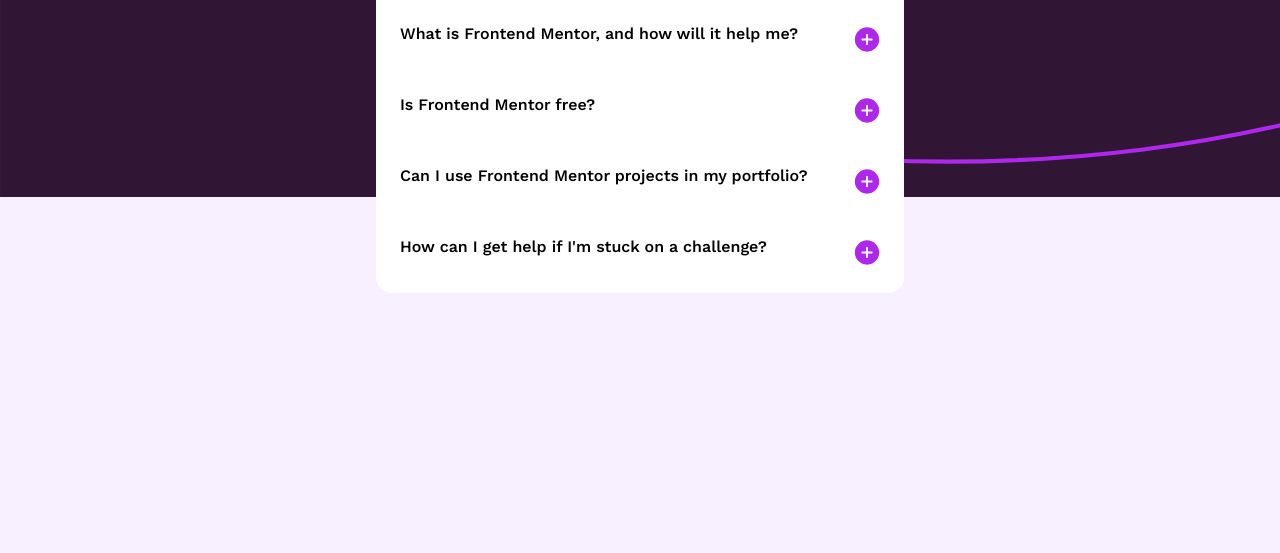
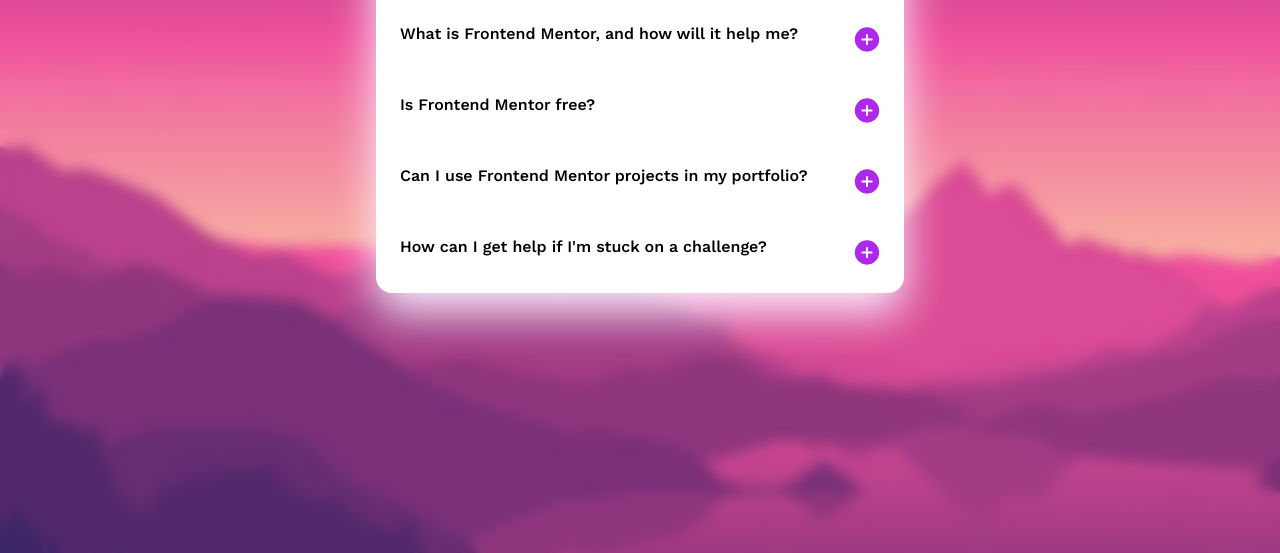
Before and after one commit to 0xabdul/FAQ-accordion, a plain HTML site: page index.html in a window 1280 px wide. Shown: the part 247-800 px from the top of the page. Drawn offline with nearby package versions, Linux system fonts and the light colour scheme.

Commit message:
edit background img

```diff
--- a/style.css
+++ b/style.css
@@ -16,7 +16,10 @@ body{
     display: flex;
     justify-content:center;
     align-items: center;
-    background-image:url(assets/images/background-pattern-desktop.svg);
+    background-image: url(mountains-the-game-lake-forest-wallpaper-preview.jpg);
+    background-repeat: no-repeat;
+    backdrop-filter:blur(7px);
+    background-size:cover;
     background-repeat:no-repeat;
     background-size:2000px;
 }
@@ -30,6 +33,7 @@ body{
     gap:2.5rem;
     background-color: var(--White);
     border-radius:1rem;
+    box-shadow:0px 20px 45px var(--WhiteLightpink);
     width:30rem;
     margin:100px;
     margin-top:0px;
```
